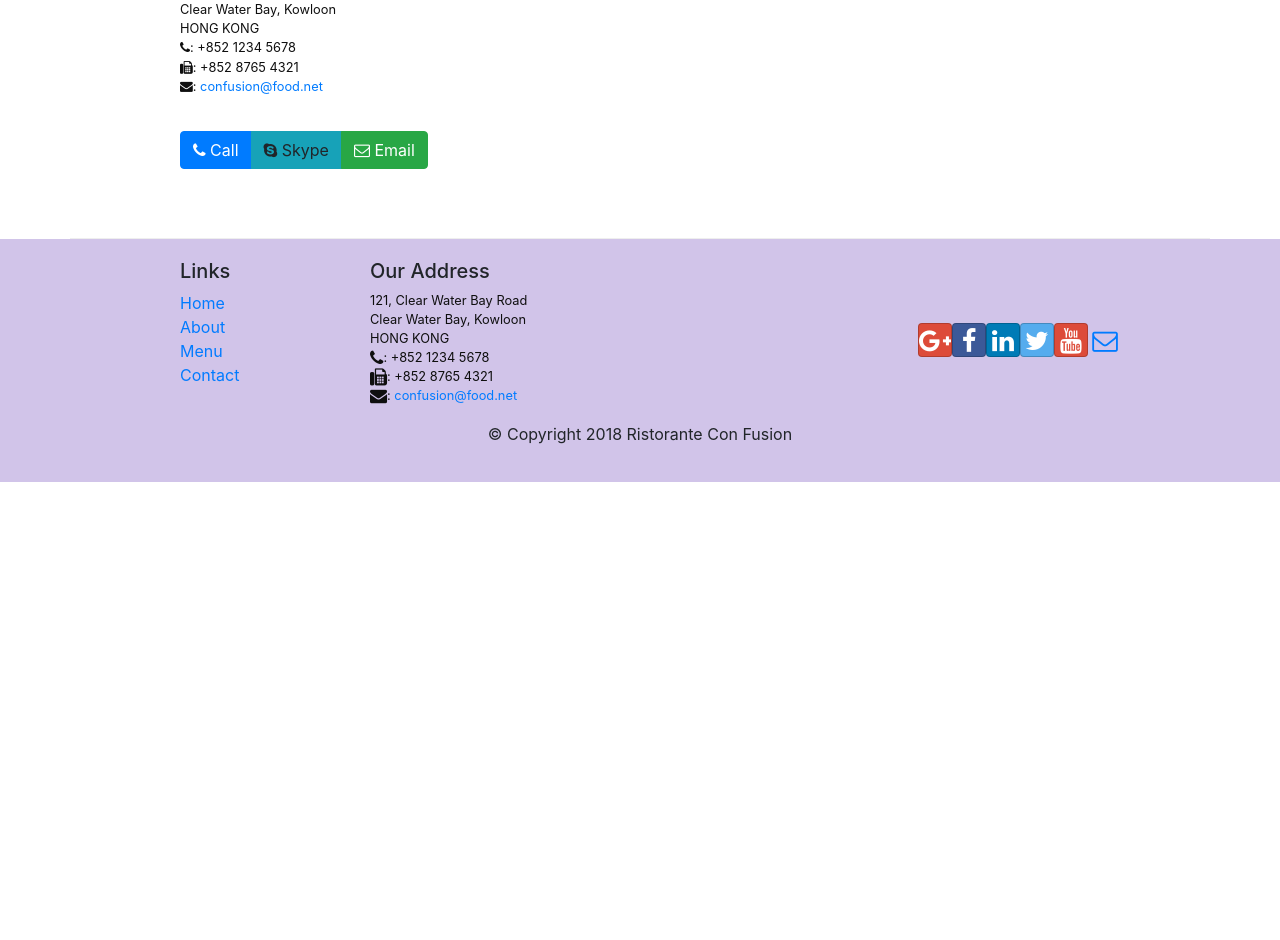
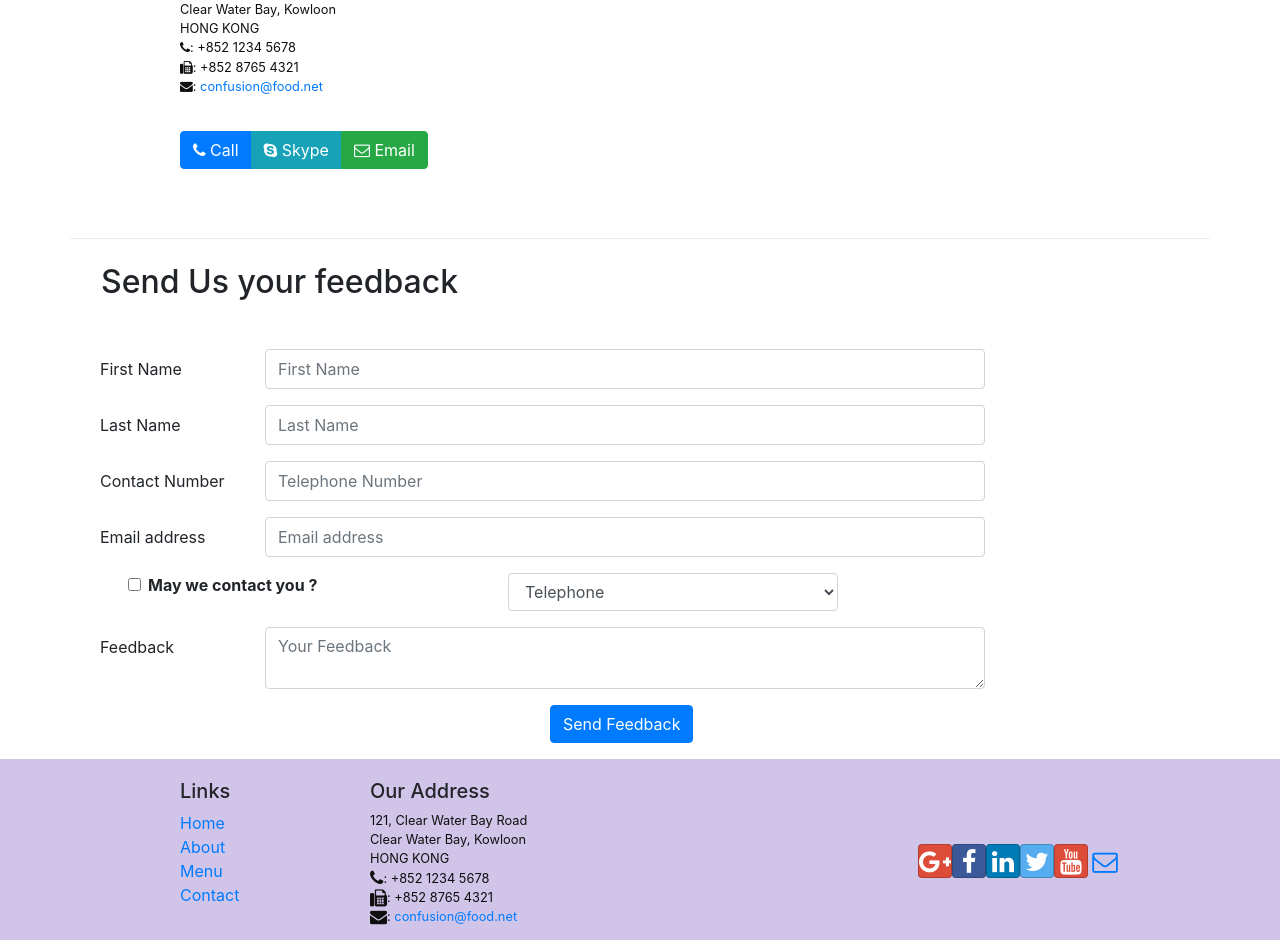
Before and after one commit to priyam-anand/confusion, a React (Create React App) app: page /contactus in a window 1280 px wide. Shown: the part 523-1463 px from the top of the page. Before the commit the page ends 1005 px from the top, so only its background shows below. Built offline with nearby package versions, Linux system fonts and the light colour scheme.

Commit message:
controlled forms

```diff
--- a/src/components/contactComponent.js
+++ b/src/components/contactComponent.js
@@ -1,7 +1,41 @@
-import React from 'react';
+import React, { Component } from 'react';
+import { Button, Form, FormGroup, Label, Input } from 'reactstrap';
+class Contact extends Component {
 
-function Contact(props) {
-    return(
+    constructor(props){
+        super(props);
+
+        this.state={
+            firstname : '',
+            lastname : '',
+            telnum : '',
+            email : '',
+            agree : false,
+            contactType : 'Tel.',
+            message : ''
+        }
+        this.handleSubmit=this.handleSubmit.bind(this);
+        this.handleInputChange=this.handleInputChange.bind(this);
+    }
+
+    handleInputChange(event){
+        const target = event.target;
+        const value = target.type === 'checkbox'?target.checked:target.value;
+        const name = target.name;
+
+        this.setState({
+            [name] : value
+        })
+    }
+
+    handleSubmit(event){
+        console.log("current state = "+JSON.stringify(this.state));
+        alert("state change, check log");
+        event.preventDefault();
+    }
+
+    render() {
+        return (
             <div className="container">
                 <div className="row row-content">
                     <div className="col-12">
@@ -24,13 +58,83 @@ function Contact(props) {
                     <div className="col-12 col-sm-11 offset-sm-1">
                         <div className="btn-group" role="group">
                             <a role="button" className="btn btn-primary" href="tel:+85212345678"><i className="fa fa-phone"></i> Call</a>
-                        <a role="button" className="btn btn-info"><i className="fa fa-skype"></i> Skype</a>
+                            <a href='/' role="button" className="btn btn-info"><i className="fa fa-skype" ></i> Skype</a>
                             <a role="button" className="btn btn-success" href="mailto:confusion@food.net"><i className="fa fa-envelope-o"></i> Email</a>
                         </div>
                     </div>
                 </div>
+
+                <h2 className='mt-4 mb-5 ml-3'>
+                    Send Us your feedback
+                </h2>
+
+                <Form onSubmit={this.handleSubmit}>
+
+                    <FormGroup>
+                        <div className='container row'>
+                            <Label className='mt-2 col-12 col-md-2' htmlFor="firstname">First Name</Label>
+                            <Input className='col-12 col-md-8' type="text" name="firstname" id="firstname" placeholder="First Name" value={this.state.firstname} onChange={this.handleInputChange}/>
+                        </div>
+                    </FormGroup>
+                    <FormGroup>
+                        <div className='container row'>
+                            <Label className='mt-2 col-12 col-md-2' htmlFor="lastname">Last Name</Label>
+                            <Input className='col-12 col-md-8' type="text" name="lastname" id="lastname" placeholder="Last Name" value={this.state.lastname}
+                            onChange={this.handleInputChange} />
+                        </div>
+                    </FormGroup>
+                    <FormGroup>
+                        <div className='container row'>
+                            <Label className='mt-2 col-12 col-md-2' htmlFor="telnum">Contact Number</Label>
+                            <Input className='col-12 col-md-8' type="tel" name="telnum" id="telnum" placeholder="Telephone Number" value={this.state.telnum}
+                            onChange={this.handleInputChange}/>
+                        </div>
+                    </FormGroup>
+                    <FormGroup>
+                        <div className='container row'>
+                            <Label className='mt-2 col-12 col-md-2' htmlFor="email">Email address</Label>
+                            <Input className='col-12 col-md-8' type="email" name="email" id="email" placeholder="Email address" value={this.state.email}
+                            onChange={this.handleInputChange}/>
+                        </div>
+                    </FormGroup>
+                    <FormGroup className='row container'>
+                        <div className='col-12 col-md-4 ml-5'>
+                            <Input type='checkbox' name='agree' checked={this.state.agree}
+                            onChange={this.handleInputChange}/>
+                            <strong>
+                                May we contact you ?
+                            </strong>
+                        </div>
+                        <div className='col-12 col-md-4'>
+                            <Input type='select' name='contactType'
+                            value={this.state.contactType}
+                            onChange={this.handleInputChange}>
+                                <option>Telephone</option>
+                                <option>Email</option>
+                            </Input>
+                        </div>
+                    </FormGroup>
+                    <FormGroup>
+                        <div className='container row'>
+                            <Label className='mt-2 col-12 col-md-2' htmlFor="message">Feedback</Label>
+                            <Input className='col-12 col-md-8' type="textarea" name="message" id="message" placeholder="Your Feedback" value={this.state.message} onChange={this.handleInputChange}
+                            />
+                        </div>
+                    </FormGroup>
+                    <FormGroup className='container row'>
+                        <div className='col-5'>
+                        </div>
+                        <div className='col-7'>
+                            <Button type='submit' color='primary'>
+                                Send Feedback
+                            </Button>
+                        </div>
+                    </FormGroup>
+                </Form>
             </div>
         );
     }
 
+}
+
 export default Contact;
```
Lines whose indentation alone changed are shown as unchanged.
